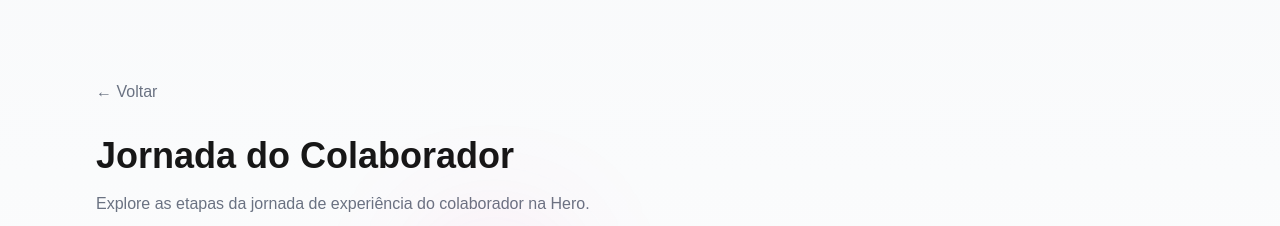
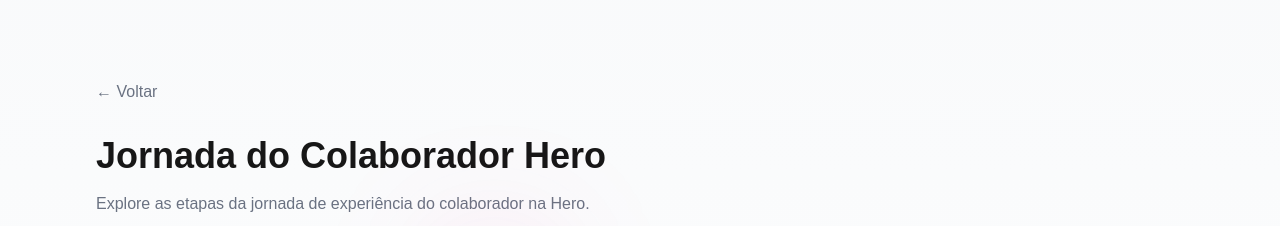
Before and after one commit to amandafrann/programa-lider-hero, a Next.js app: page /jornada in a window 1280 px wide. Shown: the top 226 px of the page. Built offline with nearby package versions, Linux system fonts and the light colour scheme.

Commit message:
atualizacao jornada

```diff
--- a/app/jornada/page.tsx
+++ b/app/jornada/page.tsx
@@ -14,7 +14,7 @@
         </Link>
 
         <h1 className="text-4xl font-bold mb-4">
-          Jornada do Colaborador
+          Jornada do Colaborador Hero
         </h1>
 
         <p className="text-gray-500 mb-12">
```
